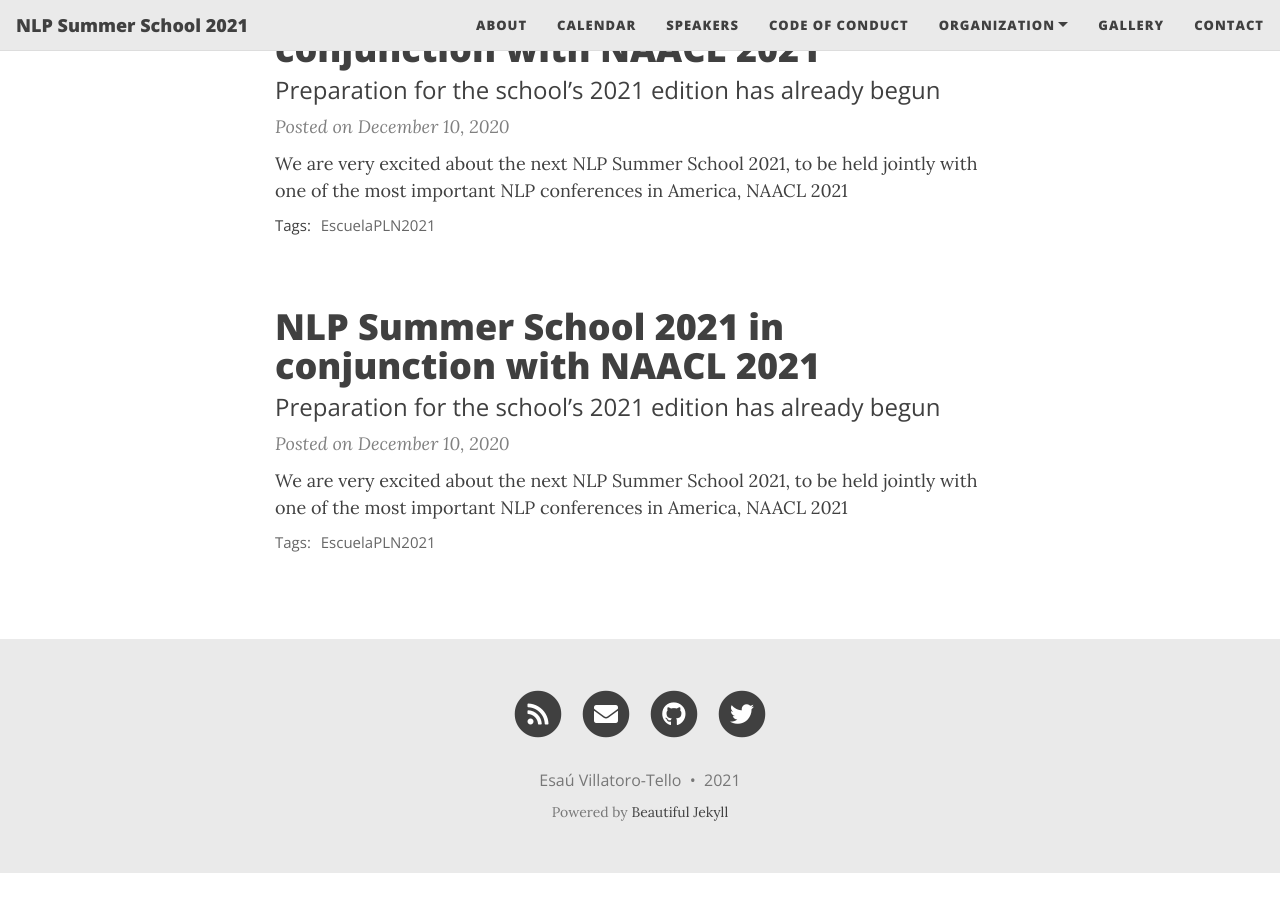
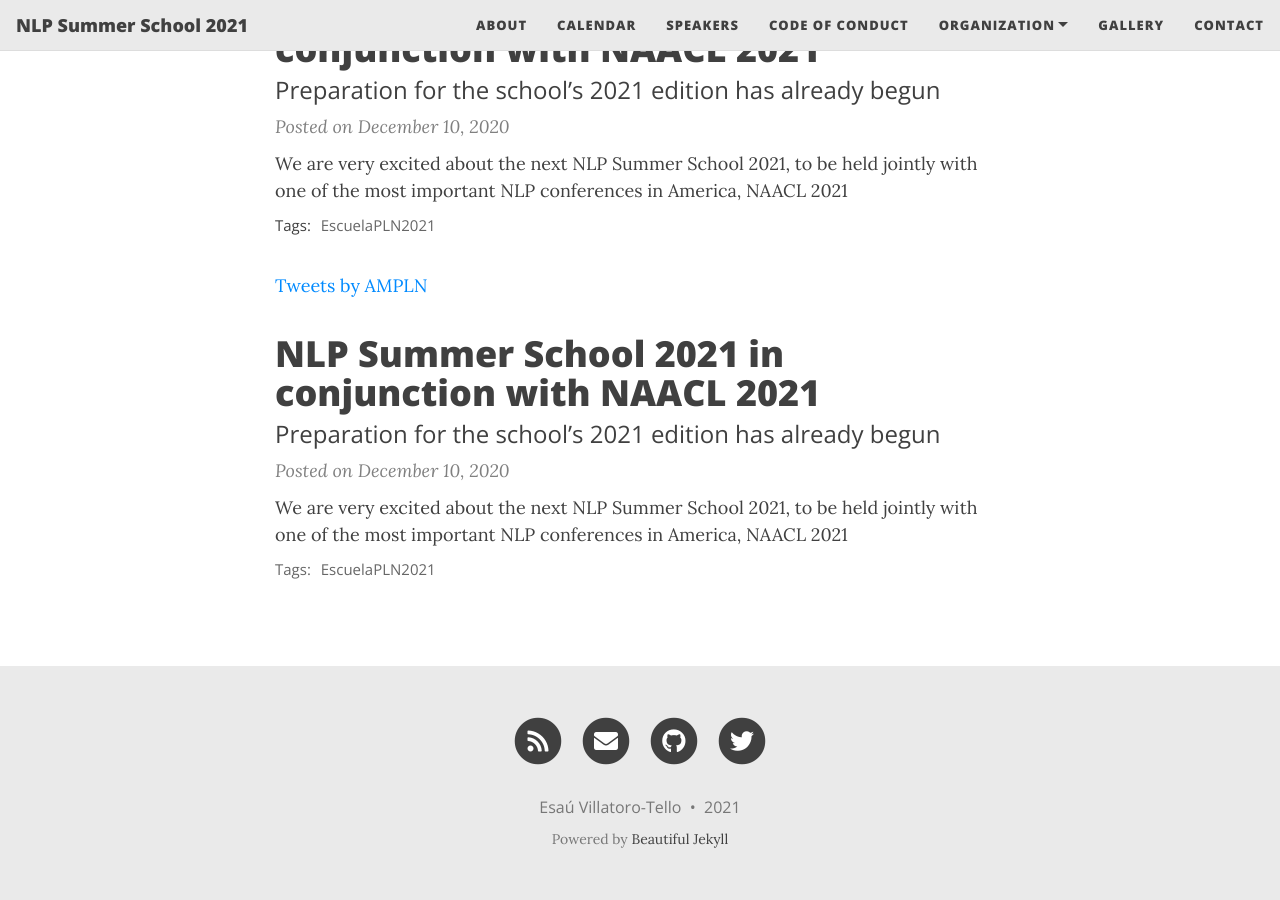
Before and after one commit to ampln/escuelaverano2021, a Jekyll site: the page built from index.html, in a window 1280 px wide and 900 px high, scrolled down 792 px. Built offline with Jekyll 4.4.1, drawn with Linux system fonts in a browser that asks for light colours; nearby versions of some CDN libraries; the list of posts is cut into pages by our own code; comment, search, counter and statistics services are not loaded; before the commit the page ends 1665 px from its top, so only the background shows below that.

Commit message:
Update index.html
Added AMPLN twitter timeline

```diff
--- a/index.html
+++ b/index.html
@@ -113,3 +113,8 @@ cover-img:
   {% endif %}
 </ul>
 {% endif %}
+
+
+<a class="twitter-timeline" data-width="1200" data-height="1200"
+  href="https://twitter.com/AMPLN?ref_src=twsrc%5Etfw">Tweets by AMPLN</a>
+<script async src="https://platform.twitter.com/widgets.js" charset="utf-8"></script>
```
